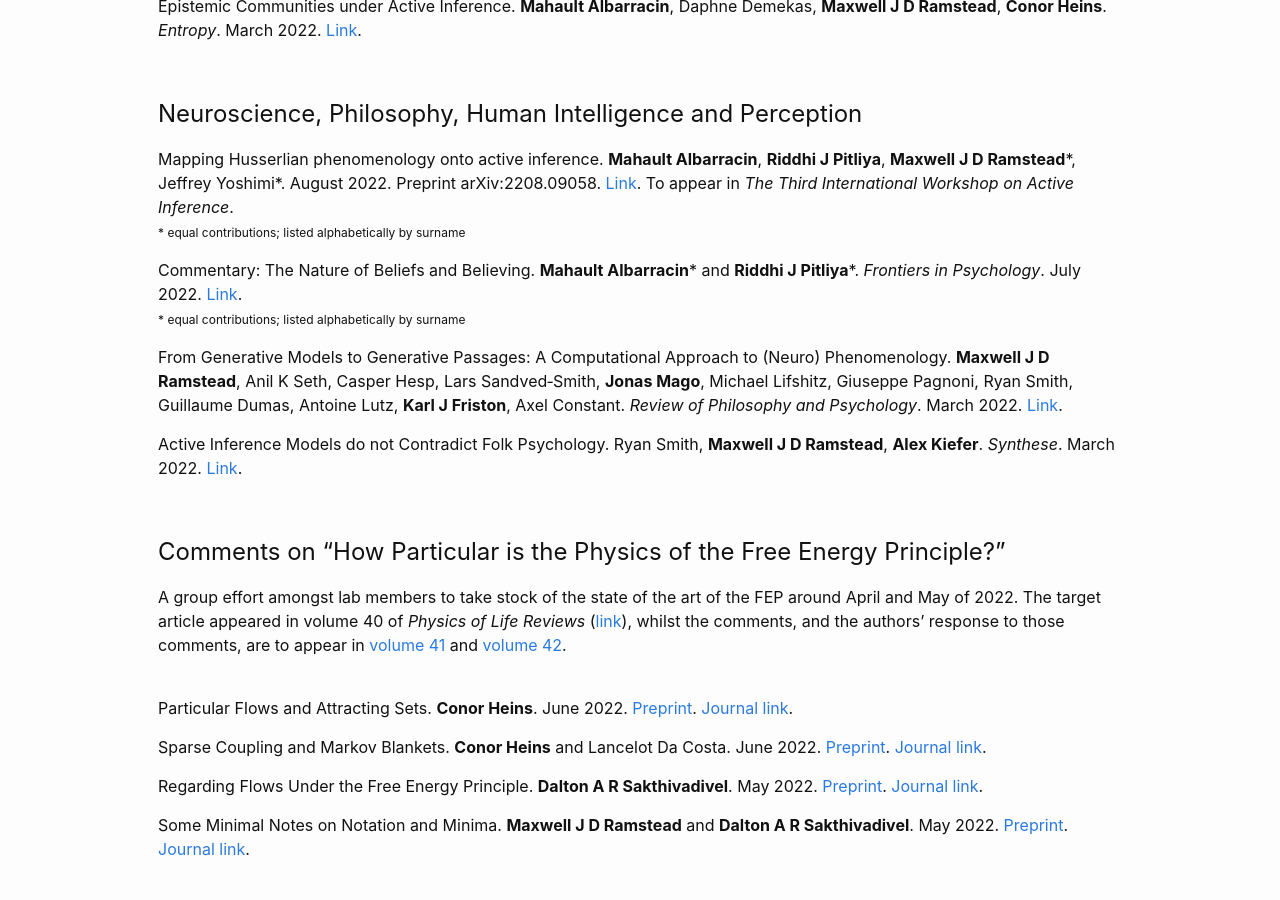
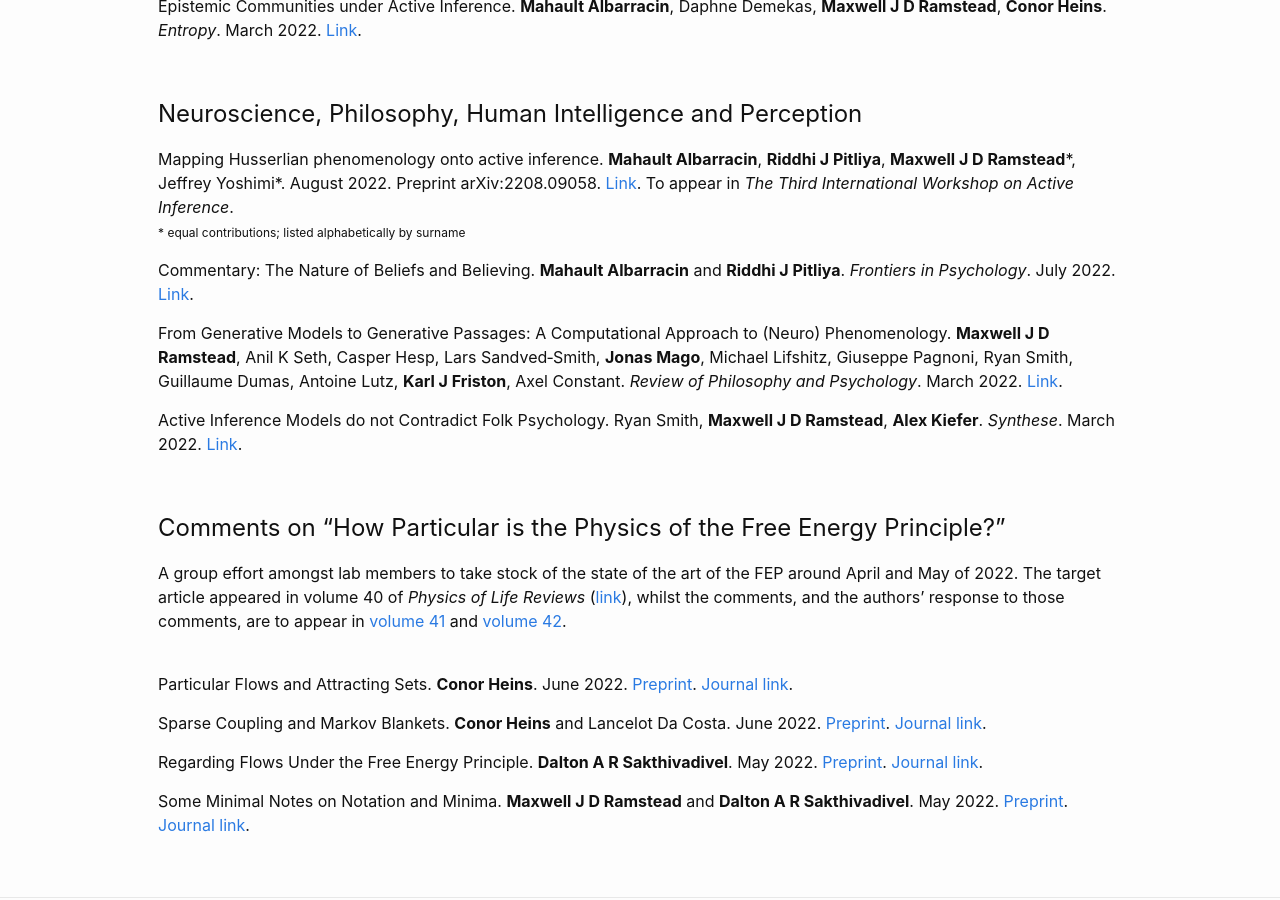
Before and after one commit to DARSakthi/DARSakthi.github.io, a Jekyll site: the page built from verses-lab.markdown, in a window 1280 px wide and 900 px high, scrolled down 2553 px. Built offline with Jekyll 4.4.1, drawn with Linux system fonts in a browser that asks for light colours.

Commit message:
Updates (again)

```diff
--- a/verses-lab.markdown
+++ b/verses-lab.markdown
@@ -133,8 +133,7 @@ Mapping Husserlian phenomenology onto active inference. **Mahault Albarracin**,
 Yoshimi\*. August 2022. Preprint arXiv:2208.09058. [Link](https://arxiv.org/abs/2208.09058). To appear in _The Third International Workshop on Active Inference_.
 <span style="font-size:0.75em;">\* equal contributions; listed alphabetically by surname</span>
 
-Commentary: The Nature of Beliefs and Believing. **Mahault Albarracin**\* and **Riddhi J Pitliya**\*. _Frontiers in Psychology_. July 2022. [Link](https://www.frontiersin.org/articles/10.3389/fpsyg.2022.981925/full).
-<span style="font-size:0.75em;">\* equal contributions; listed alphabetically by surname</span>
+Commentary: The Nature of Beliefs and Believing. **Mahault Albarracin** and **Riddhi J Pitliya**. _Frontiers in Psychology_. July 2022. [Link](https://www.frontiersin.org/articles/10.3389/fpsyg.2022.981925/full).
 
 From Generative Models to Generative Passages: A Computational Approach to (Neuro) Phenomenology. **Maxwell J D Ramstead**, Anil K Seth, Casper Hesp, Lars Sandved‑Smith, **Jonas Mago**, Michael Lifshitz, Giuseppe Pagnoni, Ryan Smith, Guillaume Dumas, Antoine Lutz, **Karl J Friston**, Axel Constant. _Review of Philosophy and Psychology_. March 2022. [Link](https://link.springer.com/article/10.1007/s13164-021-00604-y).
 
```
